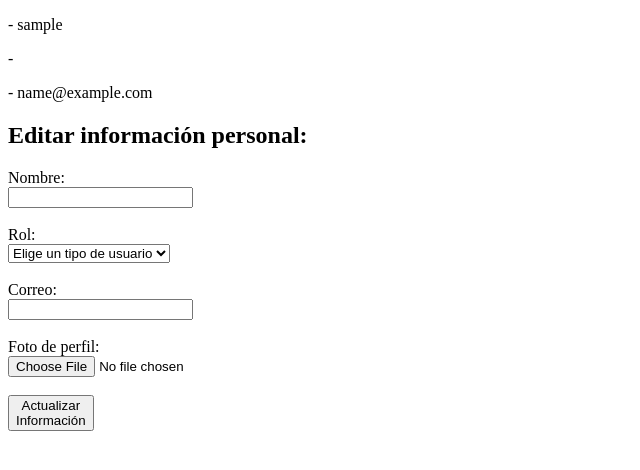
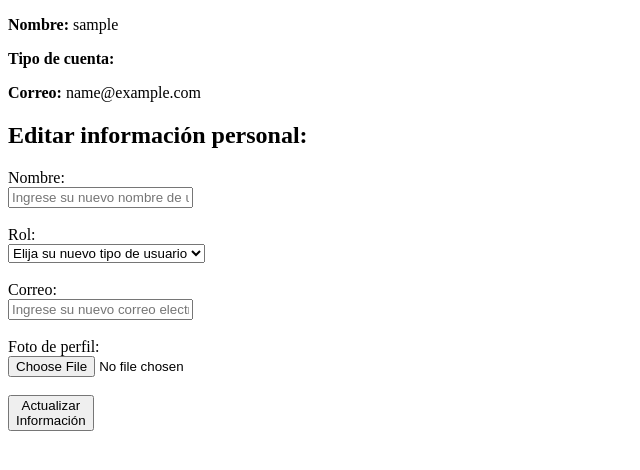
Before and after one commit to DCC-CC4401/2024-1-CC4401-1-grupo-4, a Django app: page /profile in a window 1280 px wide. Shown: the part 26-496 px from the top of the page, without its empty margins (0-640 px from the left). Run offline with Django 3.2, Linux system fonts and the light colour scheme; the visitor is signed in with stand-in values (Sample User, id 1).

Commit message:
Add placeholders and documentation

```diff
--- a/stack_overbuxef/templates/login.html
+++ b/stack_overbuxef/templates/login.html
@@ -11,11 +11,11 @@
             {% csrf_token %}
             <div>
                 <label for="nombre_usuario">Nombre</label>
-                <input type="text" id=nombre_usuario name="username" required>
+                <input type="text" id=nombre_usuario name="username" placeholder="Ingrese su nombre de usuario" required>
             </div>
             <div>
                 <label for="contraseña">Contraseña</label>
-                <input type="password" id="contraseña" name="contraseña" required>
+                <input type="password" id="contraseña" name="contraseña" placeholder="Ingrese su contraseña" required>
             </div>
             <button type="submit">Entrar</button><br>
             <button type="button" id="registro" name="registro" onclick="location.href = '/register'">Registrarse</button>
--- a/stack_overbuxef/templates/profile.html
+++ b/stack_overbuxef/templates/profile.html
@@ -9,27 +9,27 @@
 	<div>
 		<div>
 			<img src="{{ request.user.foto }}" alt="profile picture">
-			<p>- {{ request.user.username }}</p>
-			<p>- {% for key, value in tipos.items %} {% if key == request.user.tipo %} {{value}} {% endif %} {% endfor %}</p>
-			<p>- {{ request.user.email }}</p>
+			<p><b>Nombre:</b> {{ request.user.username }}</p>
+			<p><b>Tipo de cuenta:</b> {% for key, value in tipos.items %} {% if key == request.user.tipo %} {{value}} {% endif %} {% endfor %}</p>
+			<p><b>Correo:</b> {{ request.user.email }}</p>
 		</div>
 		<div>
 			<h2>Editar información personal:</h2>
 			<form method="post" enctype="multipart/form-data">
 				{% csrf_token %}
 				<label for="nombre">Nombre:</label><br>
-				<input type="text" name="nombre"><br><br>
+				<input type="text" name="nombre" placeholder="Ingrese su nuevo nombre de usuario"><br><br>
 
 				<label for="rol">Rol:</label><br>
 				<select name="tipo" id="tipo">
-					<option class="disabled" value="">Elige un tipo de usuario</option>
+					<option class="disabled" value="">Elija su nuevo tipo de usuario</option>
 					<option value="ES">Estudiante</option>
 					<option value="AU">Auxiliar</option>
 					<option value="PR">Profesor</option>
 				</select><br><br>
 
 				<label for="correo">Correo:</label><br>
-				<input type="text" name="correo"><br><br>
+				<input type="text" name="correo" placeholder="Ingrese su nuevo correo electrónico"><br><br>
 
 				<label for="foto">Foto de perfil:</label><br>
 				<input type="file" name="foto" id="foto"><br><br>
--- a/stack_overbuxef/templates/register_user.html
+++ b/stack_overbuxef/templates/register_user.html
@@ -10,12 +10,12 @@
         {% csrf_token %}
         <div>
             <label for="nombre_usuario">Nombre</label>
-            <input type="text" id="nombre_usuario" name="nombre" required>
+            <input type="text" id="nombre_usuario" name="nombre" placeholder="Ingrese su nombre de usuario" required>
         </div>
 
         <div>
             <label for="contraseña">Contraseña</label>
-            <input type="password" id="contraseña" name="contraseña" required>
+            <input type="password" id="contraseña" name="contraseña" placeholder="Ingrese su contraseña" required>
         </div>
 
         <div>
@@ -30,7 +30,7 @@
 
         <div>
             <label for="mail">Mail</label>
-            <input type="email" id="mail" name="mail" required>
+            <input type="email" id="mail" name="mail" placeholder="Ingrese su correo electrónico" required>
         </div>
 
         <div>
```
Also changed, not shown: stack_overbuxef/views.py (+6 -1 lines).
